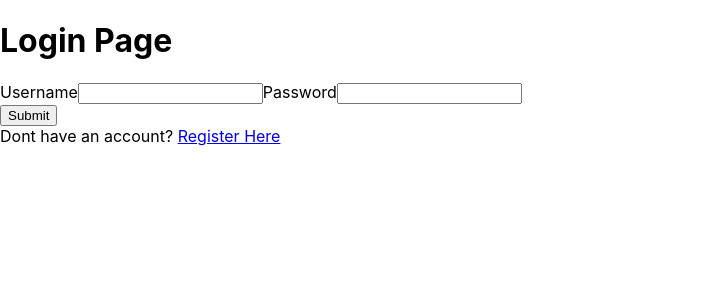
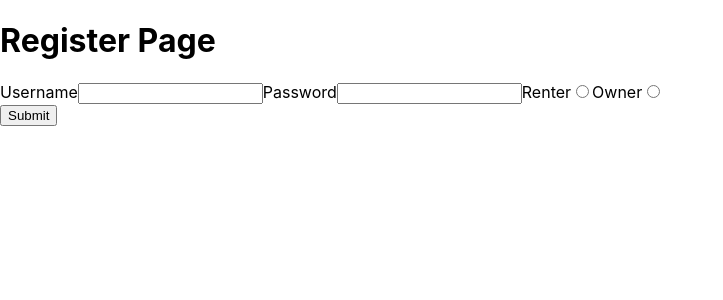
Before and after one commit to TT-webft-40-2021-01/front-end, a React (Create React App) app in the folder usemytechstuffrontend/: page / in a window 1280 px wide. Shown: the top 300 px of the page, without its empty margins (0-723 px from the left). Built offline with nearby package versions, Linux system fonts and the light colour scheme.

Commit message:
Set up Register

```diff
--- a/usemytechstuffrontend/src/App.js
+++ b/usemytechstuffrontend/src/App.js
@@ -1,6 +1,6 @@
 import "./App.css";
-import Login from './Components/Login'
-
+// import Login from './Components/Login'
+import Register from './Components/Register'
 const change = () => {
   return null
 }
@@ -13,7 +13,8 @@ function App() {
   return (
     <>
   <div className="App"></div>
-  <Login value=" " change={change} submit={submit}/>
+  {/* <Login value=" " change={change} submit={submit}/> */}
+  <Register value=" " change= {change} submit={submit}/>
   </>
 
   );
--- a/usemytechstuffrontend/src/Components/Register.js
+++ b/usemytechstuffrontend/src/Components/Register.js
@@ -1,10 +1,60 @@
-import React from 'react';
+import React from "react";
 
-const Register = () => {
-    return (
-        <div>
+const Register = (props) => {
+  const { value, submit, change } = props;
+  return (
+    <div className="register-container">
+      <h1>Register Page</h1>
+      <form className="register-form">
+        <label>
+          Username
+          <input
+            value={value}
+            onChange={change}
+            name="username"
+            type="text"
+            placeholder="Username"
+          />
+        </label>
 
+        <label>
+          Password
+          <input
+            value={value}
+            onChange={change}
+            name="password"
+            type="text"
+            placeholder="Password"
+          />
+        </label>
+        <label>
+            Renter
+            <input
+            type="radio"
+            value="renter"
+            name="role"
+            onChange={change}
+            checked={value.role==="renter"}
+            />
+        </label>
+        <label>
+            Owner
+            <input
+            type="radio"
+            value="owner"
+            name="role"
+            onChange={change}
+            checked={value.role==="owner"}
+            />
+        </label>
+        <div className="submit-btn">
+          <button>Submit</button>
         </div>
-    )
-}
+      </form>
+    </div>
+  );
+};
 export default Register;
+//Use Radio Buttons, keep it as a string
+//This would be for renter/owner dynamic
+//Also, Routing?
```
